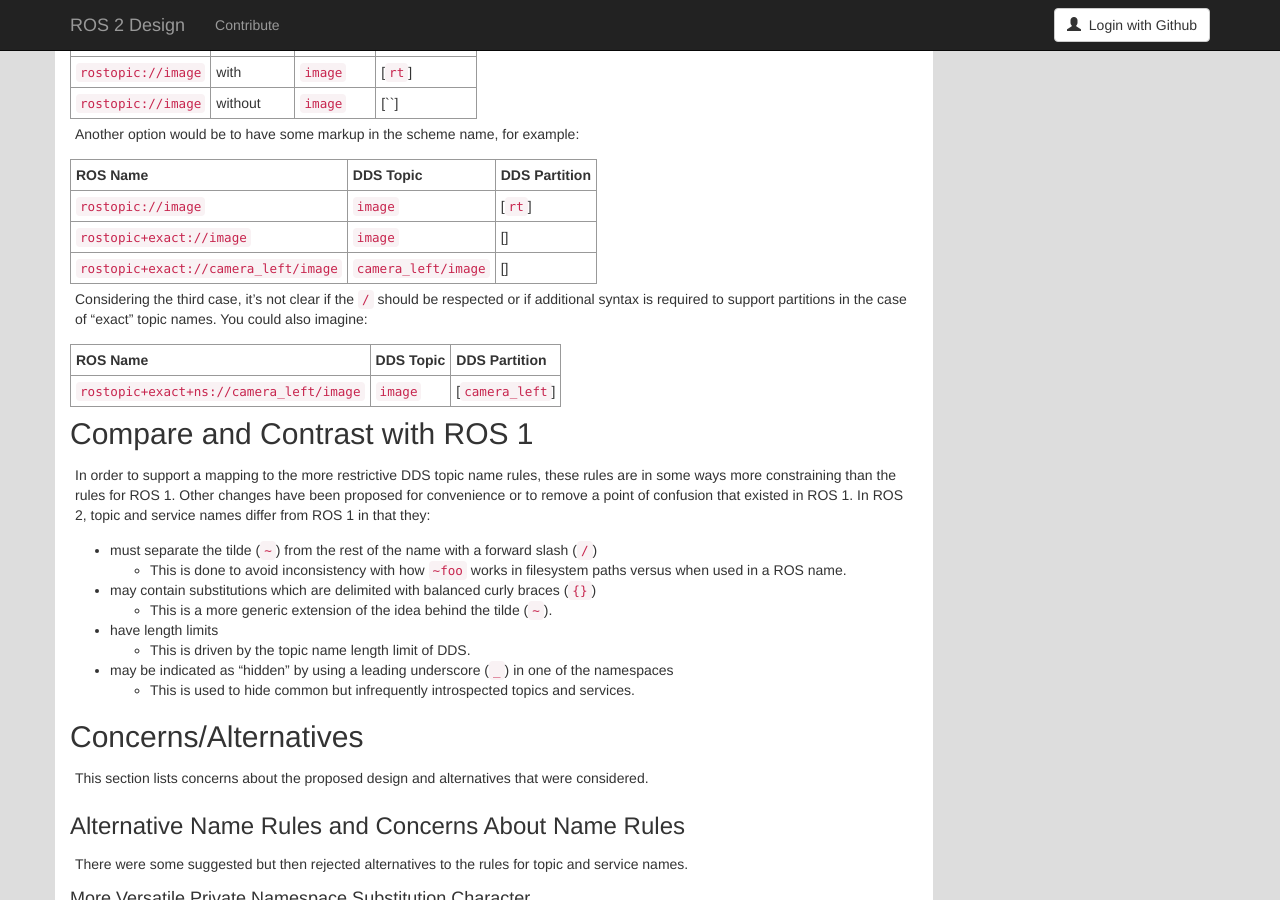
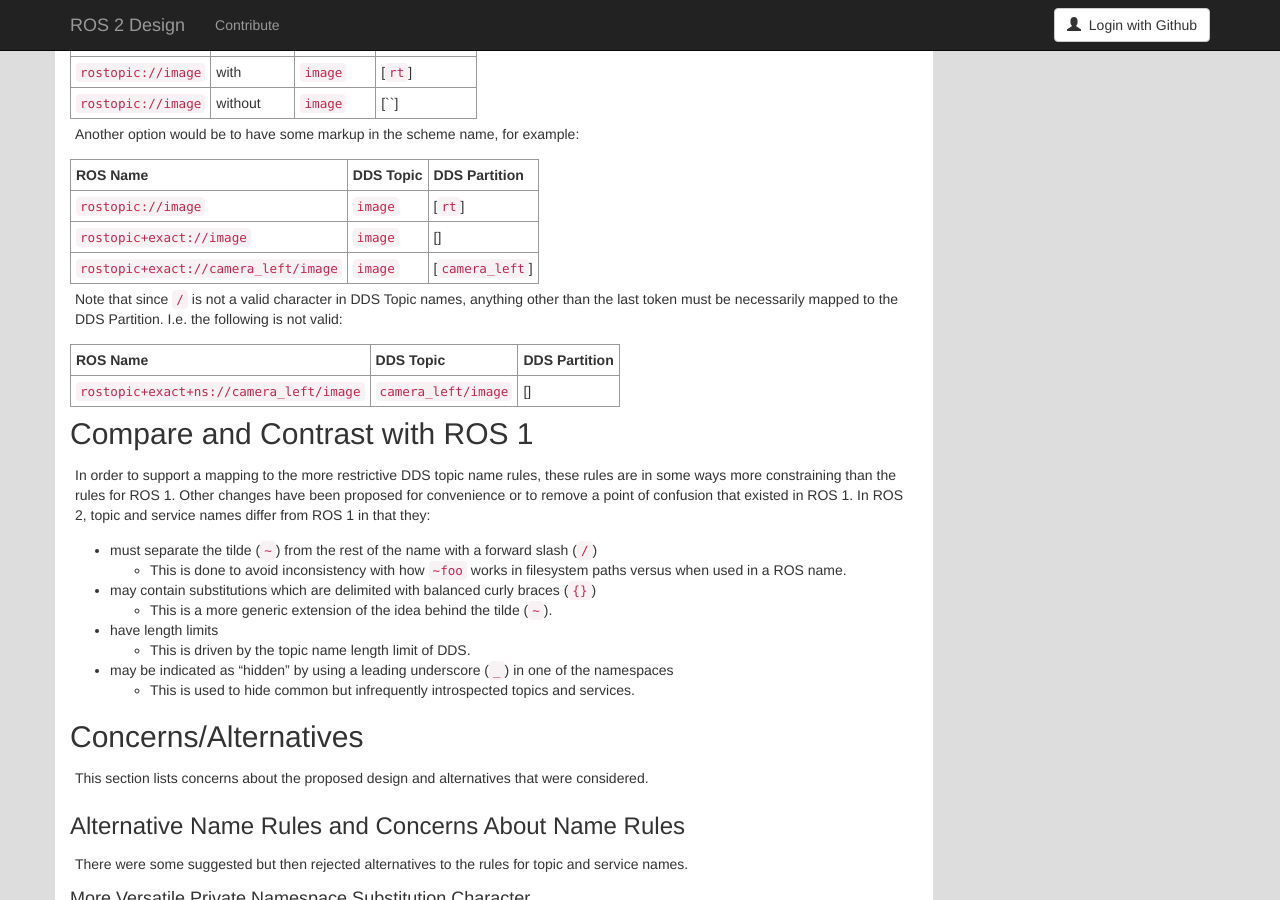
Before and after one commit to ros2/design, a Jekyll site: the page built from articles/140_topic_and_service_name_mapping.md, in a window 1280 px wide and 900 px high, scrolled down 6446 px. Built offline with Jekyll 4.4.1, drawn with Linux system fonts in a browser that asks for light colours; nearby versions of some CDN libraries.

Commit message:
Rephrase section on connecting to non-ROS DDS Topics.

```diff
--- a/articles/140_topic_and_service_name_mapping.md
+++ b/articles/140_topic_and_service_name_mapping.md
@@ -309,14 +309,14 @@ Another option would be to have some markup in the scheme name, for example:
 |---------------------------------------|---------------------|-----------------------------|
 | `rostopic://image`                    | `image`             | [`rt`]                      |
 | `rostopic+exact://image`              | `image`             | []                          |
-| `rostopic+exact://camera_left/image`  | `camera_left/image` | []                          |
+| `rostopic+exact://camera_left/image`  | `image`             | [`camera_left`]             |
 
-Considering the third case, it's not clear if the `/` should be respected or if additional syntax is required to support partitions in the case of "exact" topic names.
-You could also imagine:
+Note that since `/` is not a valid character in DDS Topic names, anything other than the last token must be necessarily mapped to the DDS Partition.
+I.e. the following is not valid:
 
 | ROS Name                                | DDS Topic           | DDS Partition               |
 |-----------------------------------------|---------------------|-----------------------------|
-| `rostopic+exact+ns://camera_left/image` | `image`             | [`camera_left`]             |
+| `rostopic+exact+ns://camera_left/image` | `camera_left/image` | []                          |
 
 ## Compare and Contrast with ROS 1
 
```
